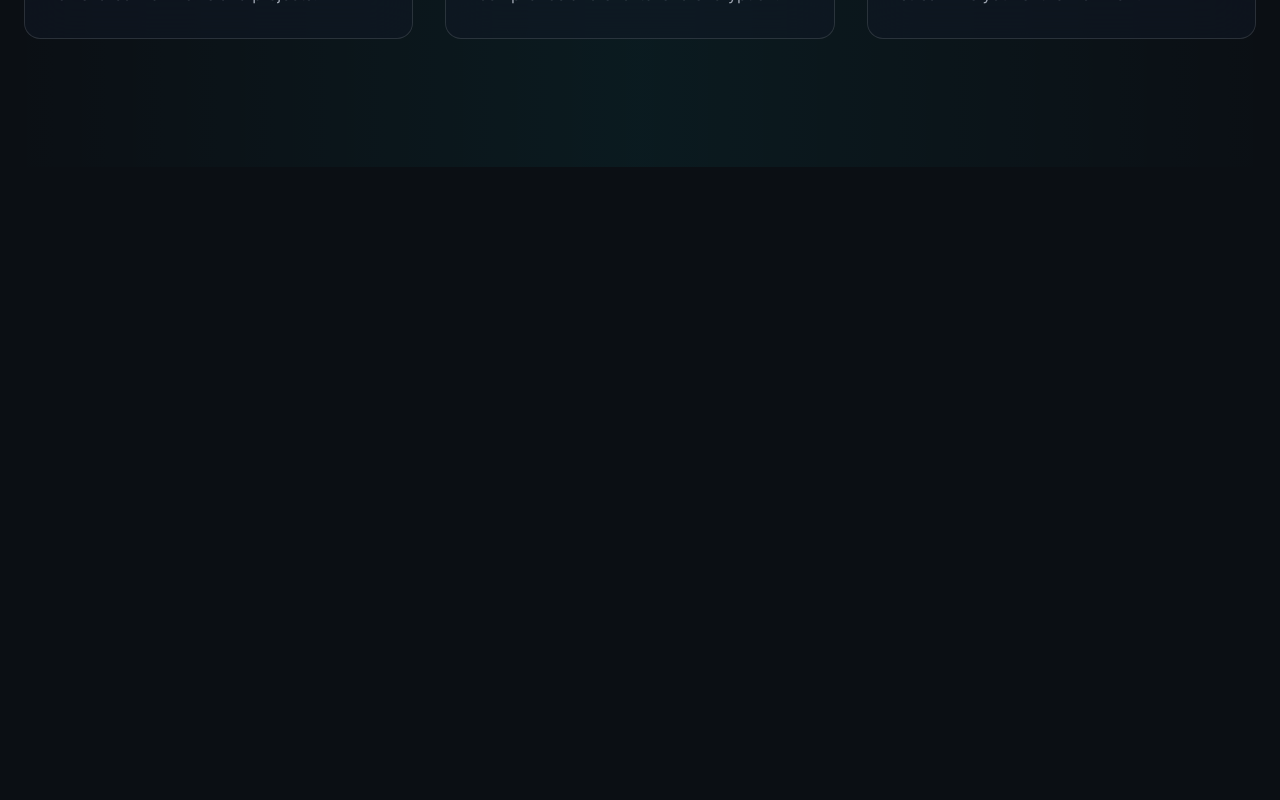
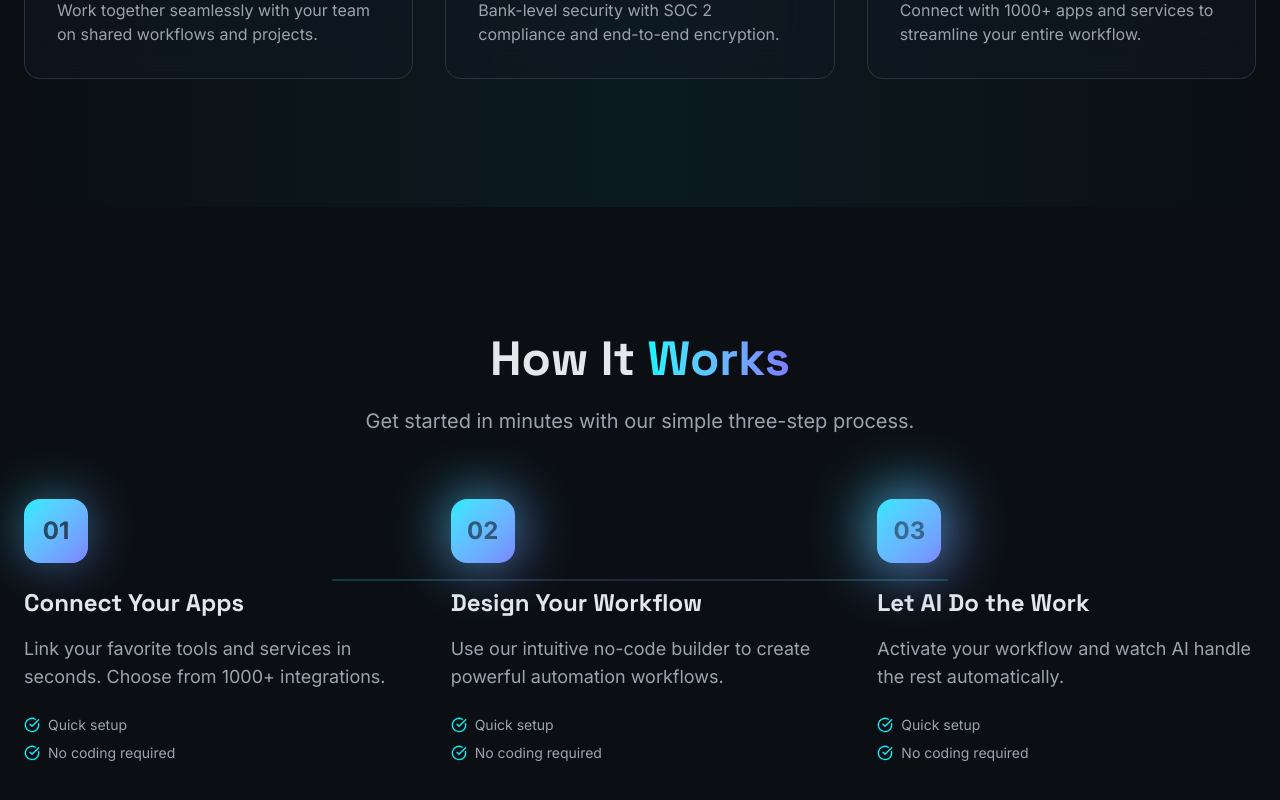
Before and after one commit to lazarpetrovic/flowai, a React (Vite) app: page / in a window 1280 px wide. Shown: the part 1878-2678 px from the top of the page. Before the commit the page ends 2045 px from the top, so only its background shows below. Built offline with nearby package versions, Linux system fonts and the light colour scheme.

Commit message:
finished all with how it works part

```diff
--- a/src/app/components/homepage/CompanyCloud.tsx
+++ b/src/app/components/homepage/CompanyCloud.tsx
@@ -4,7 +4,7 @@ const companies = ["Slack", "Notion", "GitHub", "Figma", "Stripe", "Shopify"]
 
 export function CompanyCloud() {
     return (
-        <section className="py-20 border-t border-white/10">
+        <section className="py-20 border-t border-white/10 mt-10">
             <div className="container mx-auto px-6">
                 <motion.div
                 initial={{opacity: 0, y: 20}}
--- a/src/app/components/homepage/HeroSection.tsx
+++ b/src/app/components/homepage/HeroSection.tsx
@@ -1,4 +1,4 @@
-import { motion, MotionValue } from "framer-motion";
+import { motion } from "framer-motion";
 import { ArrowRight, Sparkles } from "lucide-react";
 import { Link } from "react-router-dom";
 
--- /dev/null
+++ b/src/app/components/homepage/HowItWorks.tsx
@@ -0,0 +1,93 @@
+import { motion } from "framer-motion";
+import { CheckCircle } from "lucide-react";
+
+const steps = [
+    {
+      number: '01',
+      title: 'Connect Your Apps',
+      description: 'Link your favorite tools and services in seconds. Choose from 1000+ integrations.',
+    },
+    {
+      number: '02',
+      title: 'Design Your Workflow',
+      description: 'Use our intuitive no-code builder to create powerful automation workflows.',
+    },
+    {
+      number: '03',
+      title: 'Let AI Do the Work',
+      description: 'Activate your workflow and watch AI handle the rest automatically.',
+    },
+  ];
+
+export function HowItWorks() {
+    return (
+        <section className="py-32 relative overflow-hidden">
+            <div className="container mx-auto px-6">
+                <motion.div
+                initial={{opacity: 0, y: 20}}
+                whileInView={{opacity: 1, y: 0}}
+                viewport={{once: true}}
+                transition={{duration: 0.6}}
+                className="text-center mb-16">
+                    <h2 className="text-4xl md:text-5xl font-bold mb-6">
+                        How It{' '}
+                        <span className="bg-gradient-to-r from-primary to-secondary bg-clip-text text-transparent">
+                            Works
+                        </span>
+                    </h2>
+                    <p className="text-xl text-muted max-w-2xl mx-auto">
+                        Get started in minutes with our simple three-step process.
+                    </p>
+                </motion.div>
+                <div className="grid lg:grid-cols-3 gap-12 relative">
+                    <div className="hidden lg:block absolute top-20 left-1/4 right-1/4 h-0.5 bg-gradient-to-r from-primary via-secondary to-primary opacity-20" />
+                    {steps.map((step, index) => (
+            <motion.div
+              key={index}
+              initial={{ opacity: 0, y: 30 }}
+              whileInView={{ opacity: 1, y: 0 }}
+              viewport={{ once: true }}
+              transition={{ duration: 0.6, delay: index * 0.2 }}
+              className="relative"
+            >
+              {/* Number Badge */}
+              <div className="mb-6 relative inline-block">
+                <div className="w-16 h-16 rounded-2xl bg-gradient-to-br from-primary to-secondary flex items-center justify-center">
+                  <span className="text-2xl font-bold text-background">{step.number}</span>
+                </div>
+                <motion.div
+                  animate={{
+                    scale: [1, 1.2, 1],
+                    opacity: [0.5, 0.8, 0.5],
+                  }}
+                  transition={{
+                    duration: 2,
+                    repeat: Infinity,
+                    ease: 'easeInOut',
+                    delay: index * 0.5,
+                  }}
+                  className="absolute inset-0 rounded-2xl bg-gradient-to-br from-primary to-secondary blur-xl"
+                />
+              </div>
+
+              <h3 className="text-2xl font-bold mb-4">{step.title}</h3>
+              <p className="text-muted text-lg">{step.description}</p>
+
+              {/* Features List */}
+              <div className="mt-6 space-y-2">
+                <div className="flex items-center gap-2 text-sm text-muted">
+                  <CheckCircle className="w-4 h-4 text-primary" />
+                  <span>Quick setup</span>
+                </div>
+                <div className="flex items-center gap-2 text-sm text-muted">
+                  <CheckCircle className="w-4 h-4 text-primary" />
+                  <span>No coding required</span>
+                </div>
+              </div>
+            </motion.div>
+          ))}
+                </div>
+            </div>
+        </section>
+    )
+}
--- a/src/app/pages/HomePage.tsx
+++ b/src/app/pages/HomePage.tsx
@@ -1,11 +1,13 @@
 import { CompanyCloud } from "../components/homepage/CompanyCloud";
 import { HeroSection } from "../components/homepage/HeroSection";
 import { FeaturesGrid } from "../components/homepage/FeaturesGrid";
+import { HowItWorks } from "../components/homepage/HowItWorks";
 
 export function HomePage() {
   return <>
     <HeroSection/>
     <CompanyCloud/>
     <FeaturesGrid/>
+    <HowItWorks/>
   </>;
 }
```
